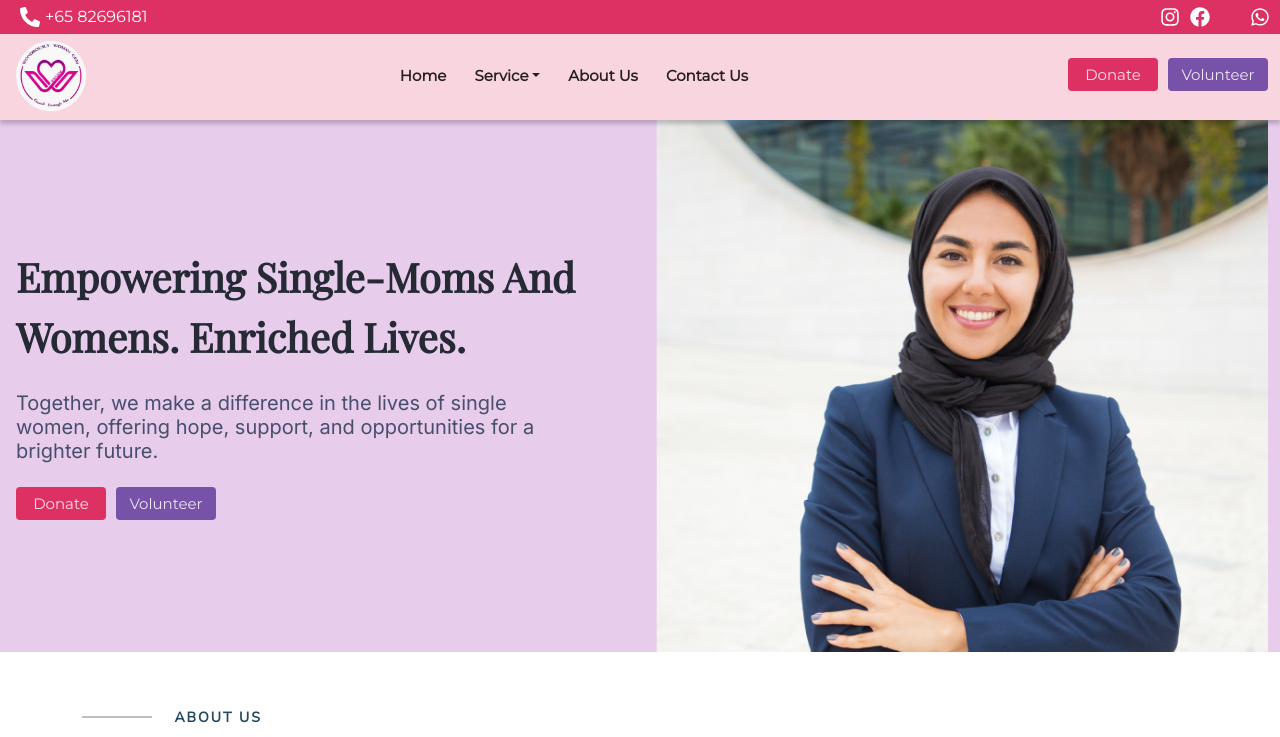
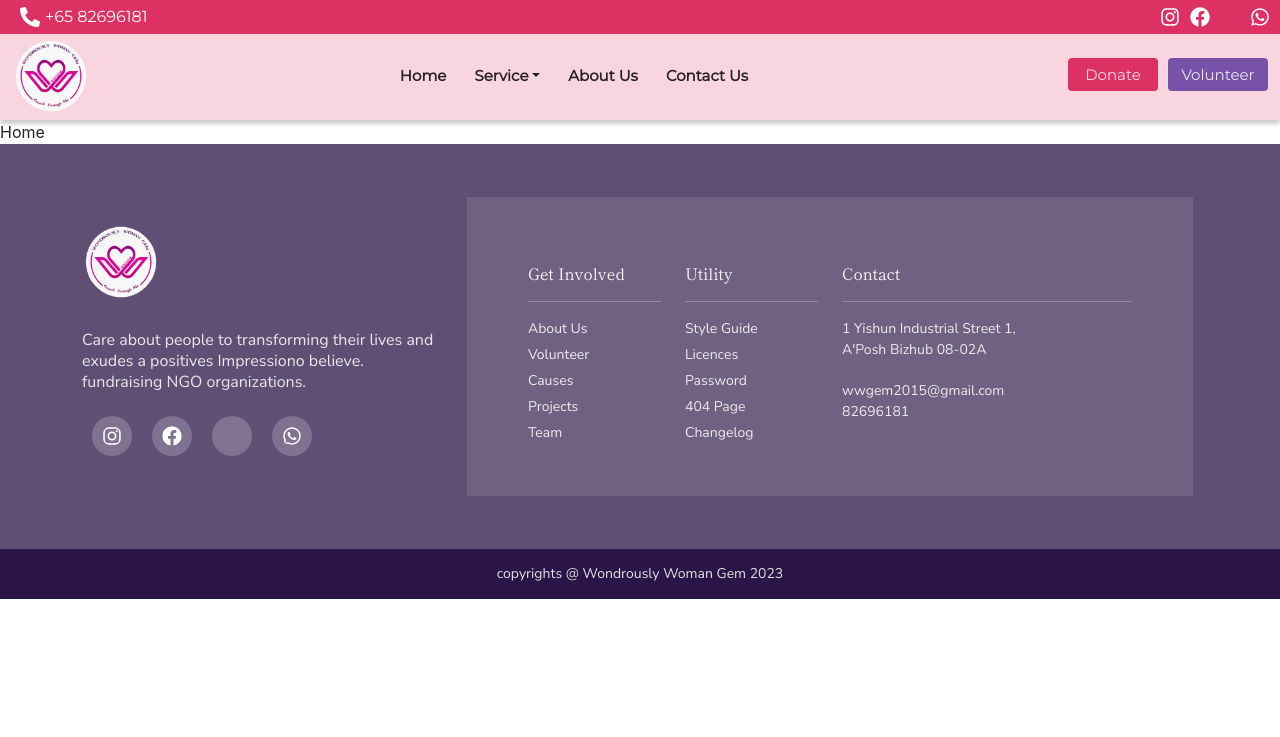
Before and after one commit to Chandru0811/wondersly_women_gem, a React (Create React App) app: page / in a window 1280 px wide. Shown: the top 737 px of the page. Built offline with nearby package versions, Linux system fonts and the light colour scheme; some icons are missing; a web font is replaced by a local one.

Commit message:
Link given for home

```diff
--- a/src/App.js
+++ b/src/App.js
@@ -6,6 +6,7 @@
 import Topbar from "./component/common/Topbar";
 import Footer from "./component/common/Footer";
 import Contact from "./pages/Contact";
+import Home from "./pages/Home";
 
 function App() {
   return (
@@ -14,7 +15,8 @@
         <Topbar />
         <Header />
         <Routes>
-          <Route path="/" element={<About />} />
+          <Route path="/" element={<Home />} />
+          <Route path="/about" element={<About />} />
           <Route path="/contact" element={<Contact />} />
         </Routes>
         <Footer />
--- a/src/component/common/Header.js
+++ b/src/component/common/Header.js
@@ -37,7 +37,17 @@
             </Offcanvas.Header>
             <Offcanvas.Body>
               <Nav className="justify-content-center flex-grow-1 pe-3">
-                <Nav.Link href="#action1">Home</Nav.Link>
+                <Nav.Link>
+                <Link
+                    to="/"
+                    style={{
+                      color: "rgba(0, 0, 0, 0.85)",
+                      textDecoration: "none",
+                    }}
+                  >
+                    Home
+                  </Link>
+                </Nav.Link>
 
                 <NavDropdown
                   title="Service"
@@ -55,7 +65,7 @@
 
                 <Nav.Link>
                   <Link
-                    to="/"
+                    to="/about"
                     style={{
                       color: "rgba(0, 0, 0, 0.85)",
                       textDecoration: "none",
--- a/src/component/common/Volunterr.js
+++ b/src/component/common/Volunterr.js
@@ -14,7 +14,7 @@
           </div>
           <div className="col-lg-6 col-12">
             <p style={{ marginTop: "5px" }}>
-              <b>BE A VOLUNTEER</b>
+              <b >BE A VOLUNTEER</b>
             </p>
             <p style={{ fontSize: "30px", color: "#2E4049" }}>
               <b>Become a Member and Empower Single Moms: Join Our Cause!</b>
--- /dev/null
+++ b/src/pages/Home.js
@@ -0,0 +1,9 @@
+import React from 'react'
+
+function Home() {
+  return (
+    <div>Home</div>
+  )
+}
+
+export default Home
```
